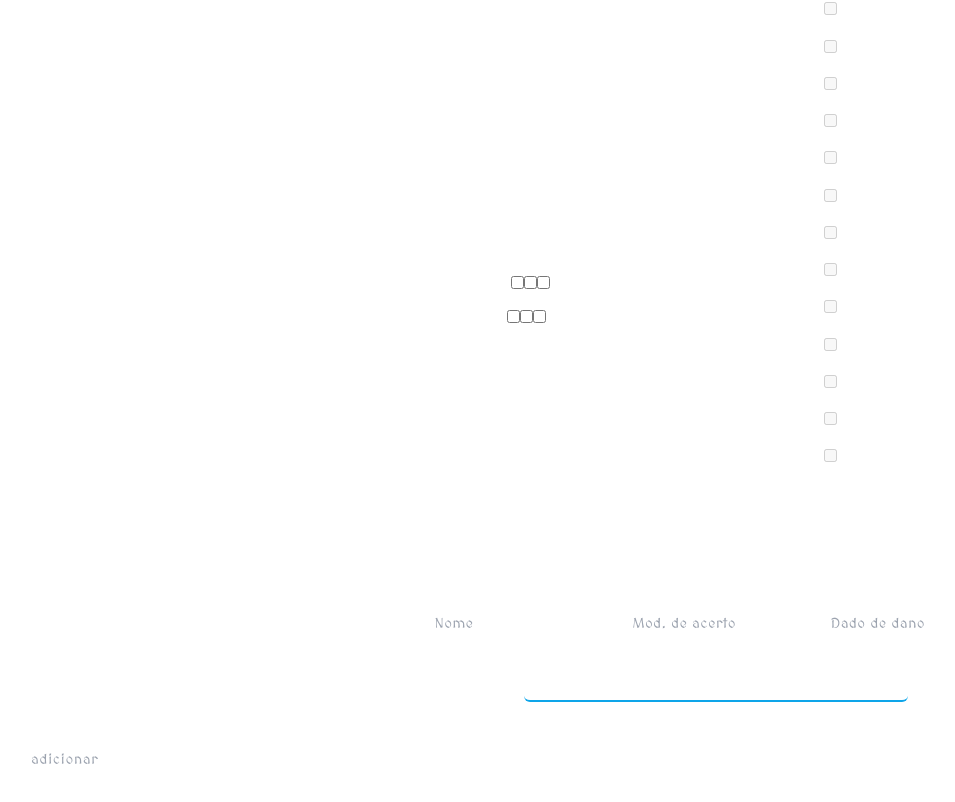
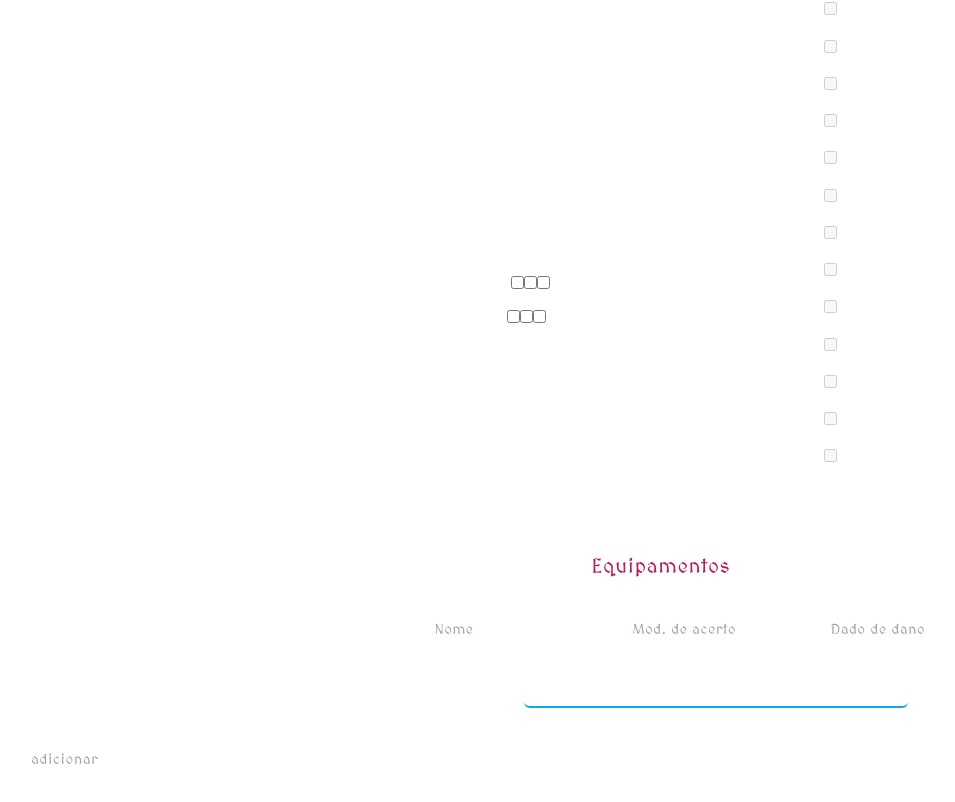
Before and after one commit to rSaydelleS/charset, a React (Vite) app in the folder front/: page / in a window 1280 px wide. Shown: the part 538-1340 px from the top of the page, without its empty margins (126-1081 px from the left). Built offline with nearby package versions, Linux system fonts and the light colour scheme.

Commit message:
style: desenvolvendo a troca entre equipamentos e mochila

```diff
--- a/front/src/components/Equipaments/charEquipaments.jsx
+++ b/front/src/components/Equipaments/charEquipaments.jsx
@@ -1,12 +1,31 @@
-import React from "react";
+import React, { useState } from "react";
 
-export default function charEquipaments() {
+export default function CharEquipaments() {
+  const [isBackpackOpen, steIsBanckpackOpen] = useState(true);
+
   return (
     <React.Fragment>
       <section className="flex flex-col justify-center items-center text-center gap-8 text-white/80">
-        <div>
-          <h1>Equipamentos</h1>
+        <div className="flex flex-row gap-8">
+          <h1
+            className={`font-bold text-xl leading-normal tracking-wider ${
+              isBackpackOpen && "text-pink-700"
+            }`}
+            onClick={() => steIsBanckpackOpen(true)}
+          >
+            Equipamentos
+          </h1>
+          <h1
+            className={`font-bold text-xl leading-normal tracking-wider ${
+              isBackpackOpen == false && "text-pink-700"
+            }`}
+            onClick={() => steIsBanckpackOpen(false)}
+          >
+            Mochila
+          </h1>
         </div>
+        {isBackpackOpen == true ? (
+          <>
             <div>
               <form className="flex flex-row gap-4">
                 <input
@@ -44,6 +63,13 @@ export default function charEquipaments() {
                 </tbody>
               </table>
             </div>
+          </>
+        ) : (
+          <div>
+            <h2>Equipamentos diversos</h2>
+            <textarea cols={20} rows={10}></textarea>
+          </div>
+        )}
       </section>
     </React.Fragment>
   );
```
Lines whose indentation alone changed are shown as unchanged.
